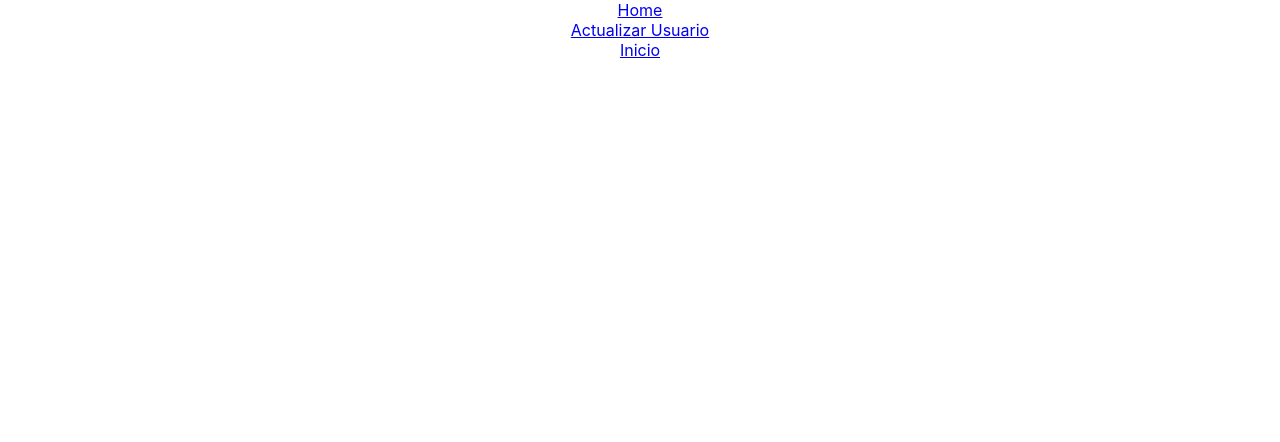
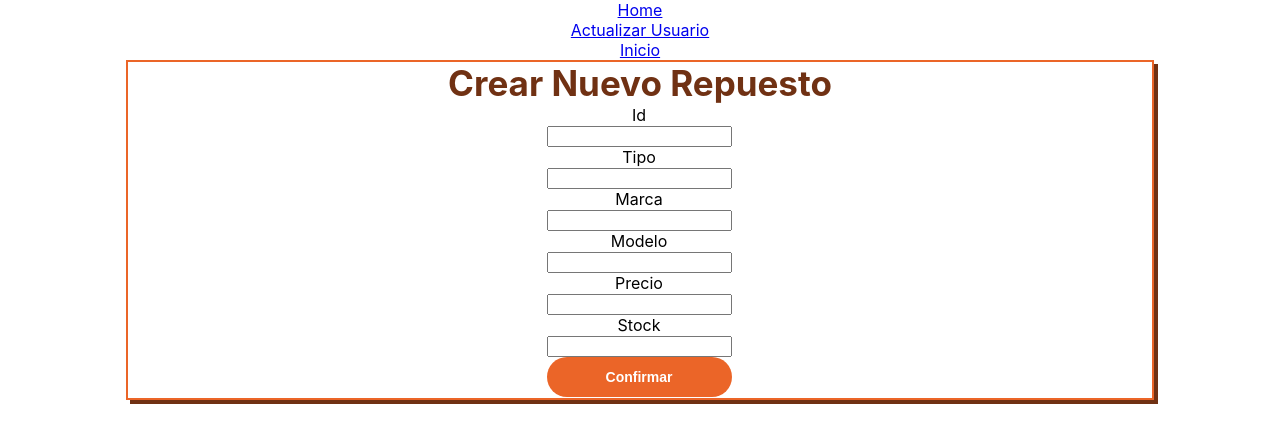
Before and after one commit to bibianabossio/concesionaria, a React (Create React App) app: page /CrearRepuesto in a window 1280 px wide. Shown: the top 442 px of the page. Built offline with nearby package versions, Linux system fonts and the light colour scheme; no server answers.

Commit message:
1.10 Crear repuesto tuneado

```diff
--- a/src/App.js
+++ b/src/App.js
@@ -4,7 +4,7 @@ import "./App.css";
 import Login from "./pages/Login/Login";
 import Contrasenia from "./pages/Login/components/Contrasenia/Contrasenia";
 import Menu from "./pages/Login/components/Menu/Menu";
-
+import CrearRepuesto from "./pages/Login/components/Menu/Repuestos/CrearRepuesto"
 
 function App() {
   return (
@@ -13,6 +13,7 @@ function App() {
         <Link to="/">Home</Link> <br />
         <Link to="/contraseña">Actualizar Usuario</Link> <br />
         <Link to="/menu">Inicio</Link> <br />
+        <Link to="/crearrepuesto"></Link>
 
         <Route
           exact
@@ -27,6 +28,7 @@ function App() {
         ></Route>
         <Route path="/contraseña" component={Contrasenia} />
         <Route path="/menu" component={Menu} />
+        <Route path="/crearrepuesto" component={CrearRepuesto} />
 
       </Router>
     </div>
--- a/src/pages/Login/components/Menu/Menu.jsx
+++ b/src/pages/Login/components/Menu/Menu.jsx
@@ -3,6 +3,7 @@ import { BrowserRouter as Router, Route, Link } from "react-router-dom";
 import Label from "../Label/Label";
 import "../Label/Label.css";
 import Tabla from "./Repuestos/Tabla";
+import CrearRepuesto from "./Repuestos/CrearRepuesto";
 
 class Menu extends Component {
   render() {
@@ -18,7 +19,9 @@ class Menu extends Component {
                       <Router>
                         <Label text="Automoviles" />
                         <Link to="/tabla">Listado de Repuestos</Link> <br />
+                        <Link to="/crearrepuesto"></Link> <br />
                         <Route path="/tabla" component={Tabla} />
+                        <Route path="/crearrepuesto" component={CrearRepuesto} />
                       </Router>
                     </div>
                   </div>
--- a/src/pages/Login/components/Menu/Repuestos/CrearRepuesto.jsx
+++ b/src/pages/Login/components/Menu/Repuestos/CrearRepuesto.jsx
@@ -1,6 +1,6 @@
 import React, { Component } from "react";
-
-
+import Title from "../../Title/Title";
+import Label from "../../Label/Label";
 
 export default class CrearRep extends Component {
   state = {
@@ -16,31 +16,39 @@ export default class CrearRep extends Component {
 
   render() {
     return (
+
+        <div className="login-content">
+          <Title text="Crear Nuevo Repuesto" />
+
           <tbody>
-                <tr >
+            <tr>
               <>
                 <td>
                   <form
                     action="https://api-taller-mecanico.herokuapp.com/repuesto/crear"
                     method="POST"
                   >
-
-                        <input type="text" name="id"  />
-                        <input type="text" name="tipo"  />
-                        <input type="text" name="marca"  />
-                        <input type="text" name="modelo"  />
-                        <input type="text" name="precio"  />
-                        <input type="text" name="stock"  />
-                        <button type="submit">Confirmar</button>
+                     <Label text="Id" />
+                     <input type="text" name="id" /><br />
+                    <Label text="Tipo" />
+                    <input type="text" name="tipo" /><br />
+                    <Label text="Marca" />
+                    <input type="text" name="marca" /> <br />
+                    <Label text="Modelo" />
+                    <input type="text" name="modelo" /><br />
+                    <Label text="Precio" />
+                    <input type="text" name="precio" /><br />
+                    <Label text="Stock" />
+                    <input type="text" name="stock" /><br />
+                    <button type="submit" className="submit-button">Confirmar</button>
                   </form>
                 </td>
-                    <td>
-
-                    </td>
+                <td></td>
               </>
             </tr>
+          </tbody>
+        </div>
 
-          </tbody>
     );
   }
 }
--- a/src/pages/Login/components/Post.js
+++ b/src/pages/Login/components/Post.js
@@ -1,7 +1,7 @@
 import React, { Component } from "react";
-import { BrowserRouter as Router, Route, Link } from "react-router-dom";
+import {render, BrowserRouter as Router, Route, Link } from "react-router-dom";
 import CrearRepuesto from "./Menu/Repuestos/CrearRepuesto";
-import Label from "./Label/Label";
+
 
 export default class Post extends Component {
   state = {
@@ -53,12 +53,11 @@ export default class Post extends Component {
         <tr>
           <td colspan="5">
             <Router>
-              <Label text="Crear Nuevo Repuesto" />
-              <Link to="/crearRepuesto"></Link> <br />
+              <button className="submit-button">Crear Repuesto</button>
               <Route path="/CrearRepuesto" component={CrearRepuesto} />
             </Router>
           </td>
-          <CrearRepuesto />
+          < CrearRepuesto />
         </tr>
       </tbody>
     );
```
Lines whose indentation alone changed are shown as unchanged.
